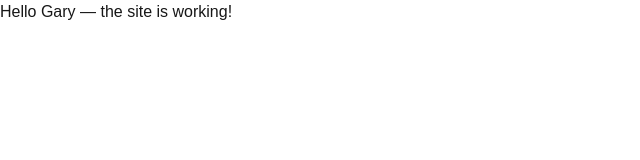
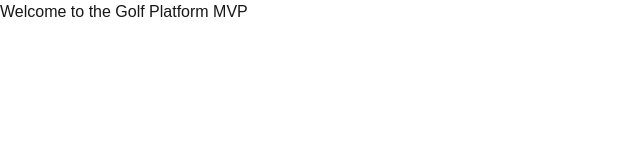
Before and after one commit to Jonesy55-Golf/Golf-Platform, a Next.js app: page / in a window 1280 px wide. Shown: the top 160 px of the page, without its empty margins (0-640 px from the left). Built offline with nearby package versions, Linux system fonts and the light colour scheme.

Commit message:
Homepage Fix

```diff
--- a/app/page.tsx
+++ b/app/page.tsx
@@ -1,7 +1,7 @@
 export default function Home() {
   return (
     <main>
-      <h1>Hello Gary — the site is working!</h1>
+      <h1>Welcome to the Golf Platform MVP</h1>
     </main>
   );
 }
```
